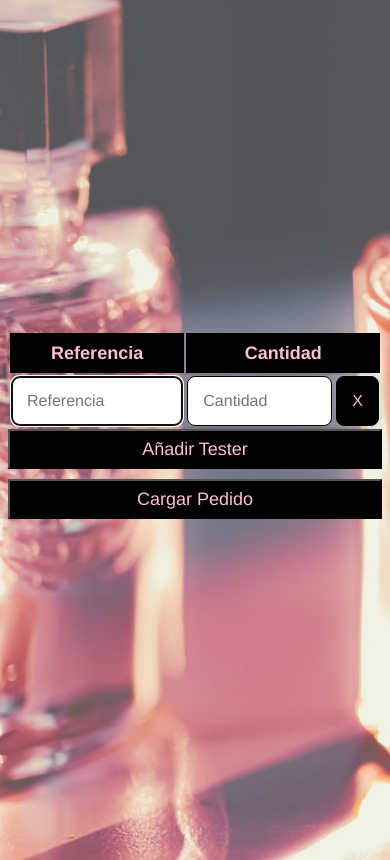
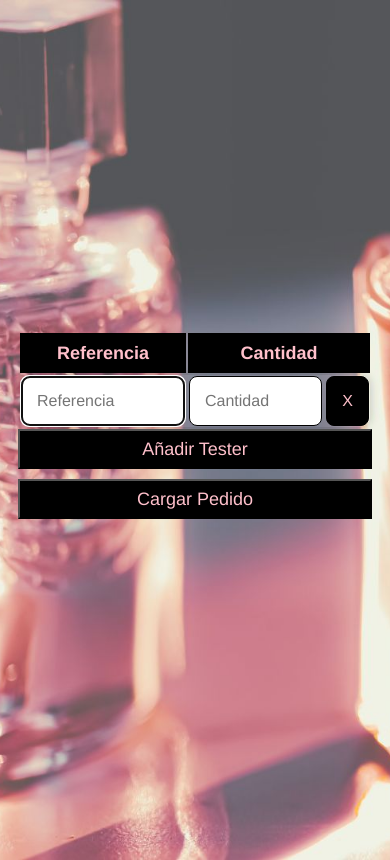
Before and after one commit to Aron2706/A-R-SOLUTIONS, a website: page public/LOGON1.HTML in a window 390 px wide. Drawn offline with nearby package versions, Linux system fonts and the light colour scheme.

Commit message:
Tamaño fijo de contenedor despues de 768px ancho

```diff
--- a/public/ESTLOGON.CSS
+++ b/public/ESTLOGON.CSS
@@ -98,7 +98,7 @@
   div {
     display: flex;
     flex-direction: column;
-    width: 25%;
+    width: 550px;
     padding: 0;
     margin: 0;
 }
@@ -106,5 +106,6 @@
 @media screen and (max-width: 768px) {
   div {
       width: 100%;
+      padding: 10px;
   }
 }
```
